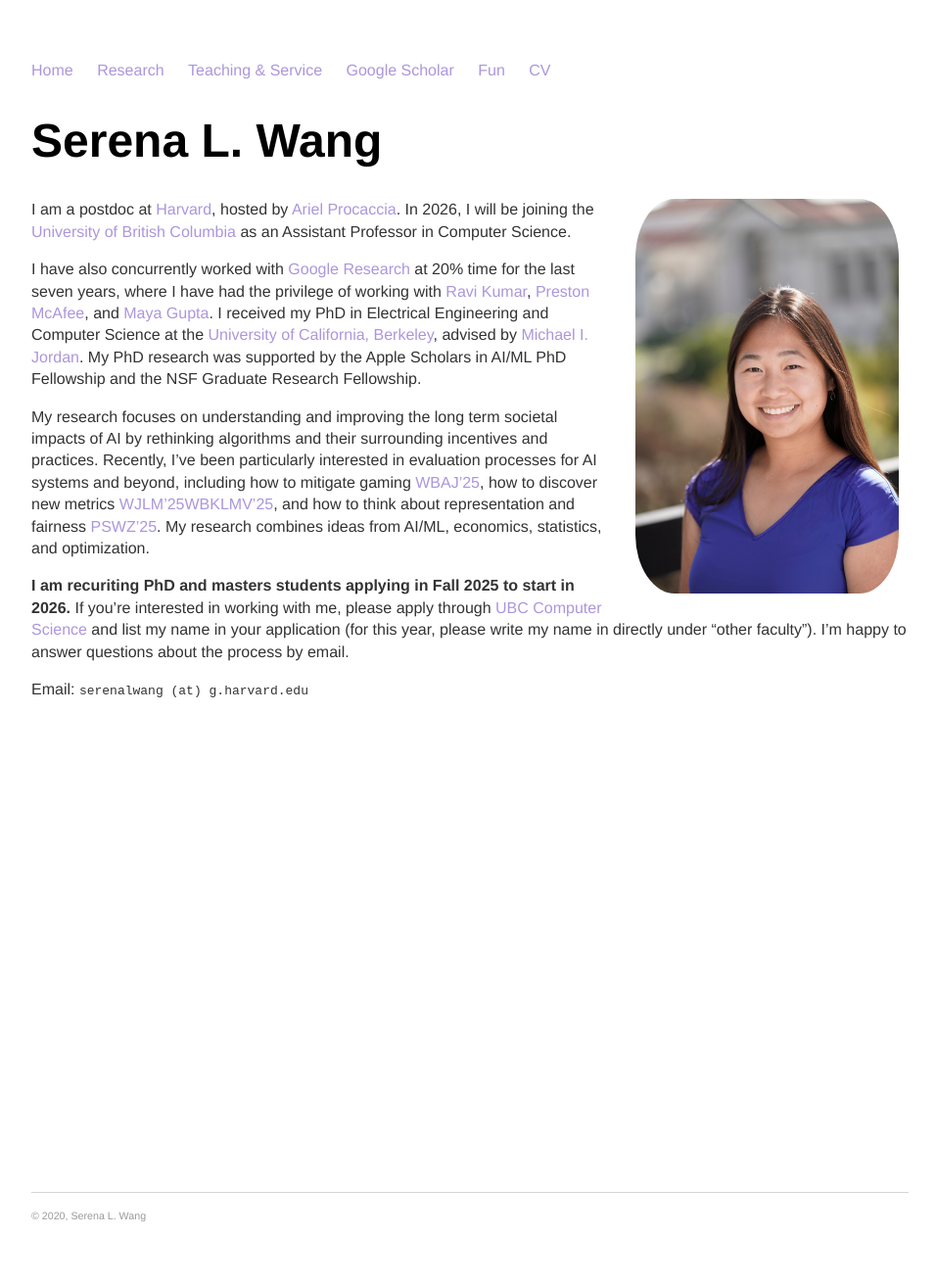
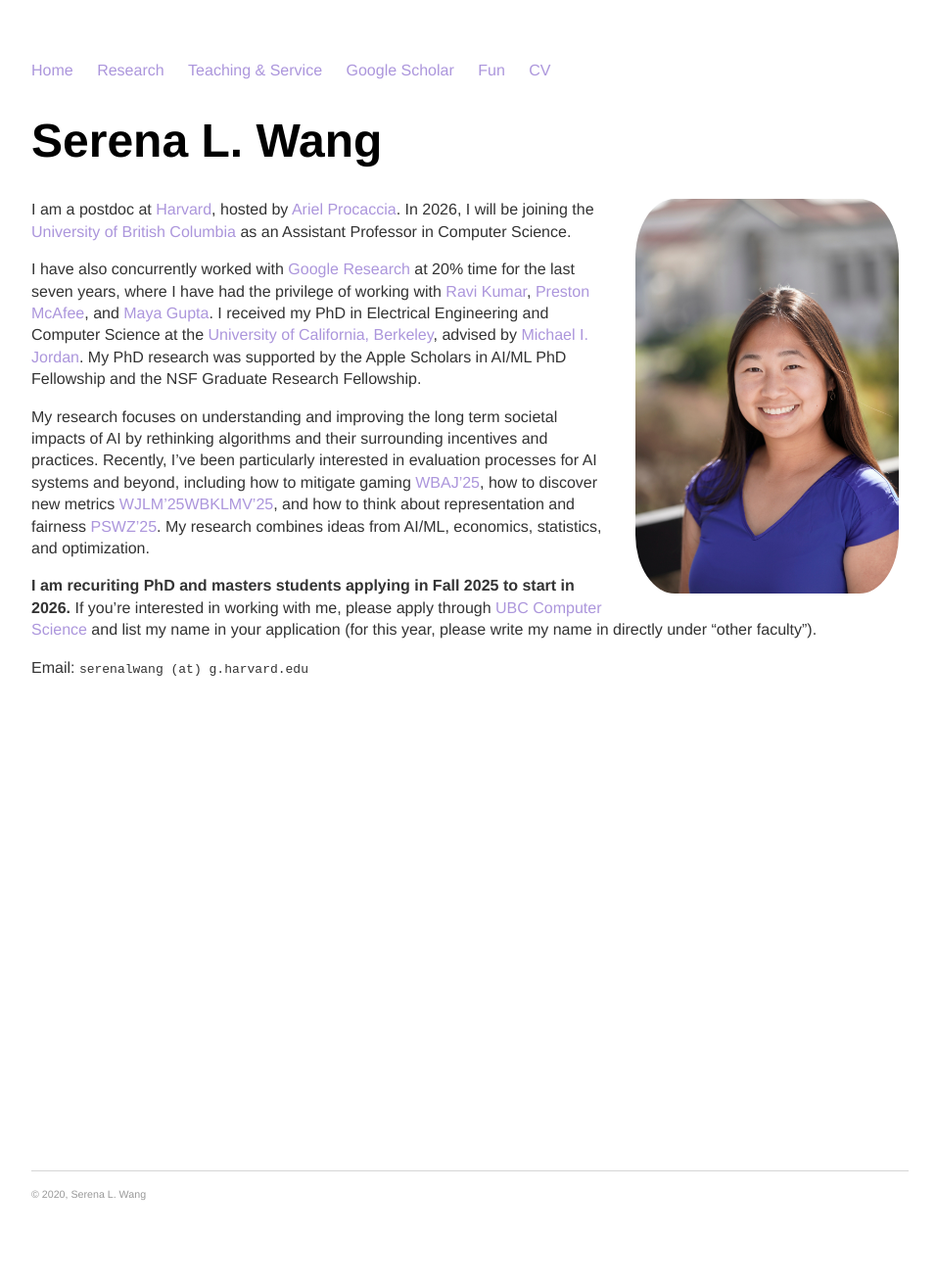
Before and after one commit to serenalwang/serenalwang.github.io, a Jekyll site: the page built from index.md, in a window 1280 px wide. Shown: the whole page at 98% size, without its empty margins (160-1116 px from the left). Built offline with Jekyll 4.4.1, drawn with Linux system fonts in a browser that asks for light colours; after the commit the page ends 1289 px from its top, so only the background shows below that.

```diff
--- a/index.md
+++ b/index.md
@@ -16,6 +16,6 @@
 
 <!-- gaps between metrics and goals, and how those gaps may be bridged through algorithmic improvements, analysis of multi-agent incentives and interdependence, and better understanding of intervention context.  -->
 
-<b>I am recuriting PhD and masters students applying in Fall 2025 to start in 2026. </b> If you're interested in working with me, please apply through [UBC Computer Science](https://www.cs.ubc.ca/students/grad/admissions) and list my name in your application (for this year, please write my name in directly under "other faculty"). I'm happy to answer questions about the process by email.
+<b>I am recuriting PhD and masters students applying in Fall 2025 to start in 2026. </b> If you're interested in working with me, please apply through [UBC Computer Science](https://www.cs.ubc.ca/students/grad/admissions) and list my name in your application (for this year, please write my name in directly under "other faculty").
 
 Email: `serenalwang (at) g.harvard.edu`
```
